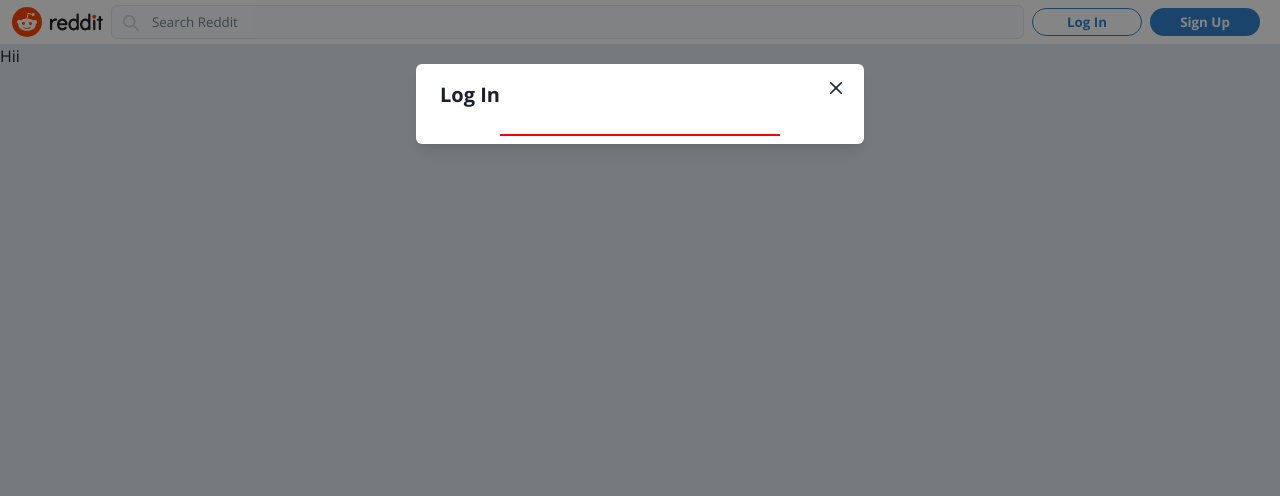
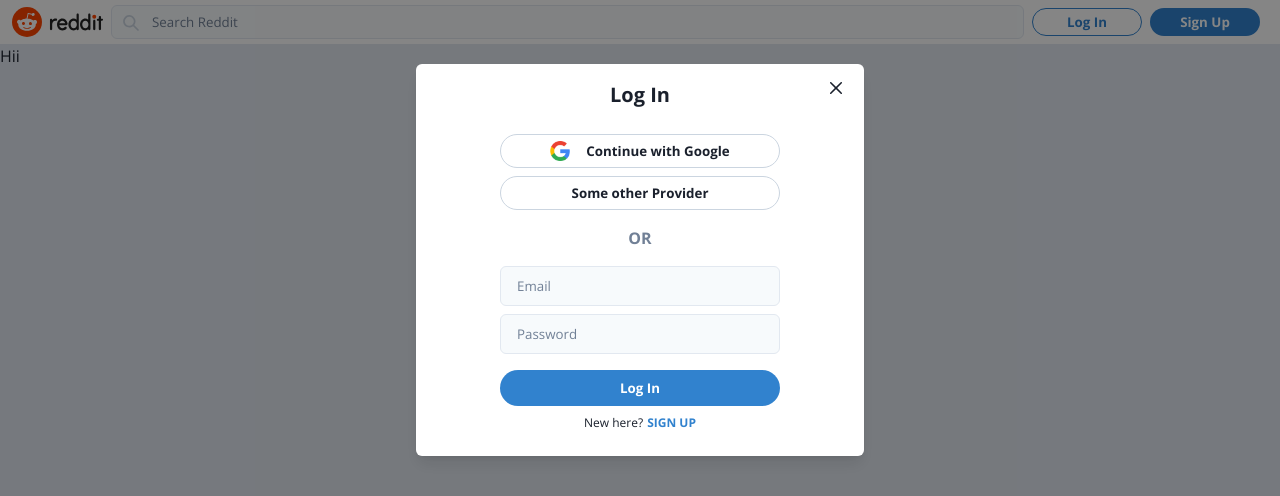
Before and after one commit to Nidhikumari-4/Reddit-clone, a Next.js app: page / in a window 1280 px wide. Both pictures are taken after a click on the button "Log In". Shown: the top 496 px of the page. Built offline with nearby package versions, Linux system fonts and the light colour scheme.

Commit message:
Created OAuthButtons and Login and SignUp

```diff
--- /dev/null
+++ b/src/components/Modal/Auth/AuthInputs.tsx
@@ -0,0 +1,20 @@
+import { authModalState } from "@/atoms/authModalAtom";
+import { Flex } from "@chakra-ui/react";
+import React from "react";
+import { useRecoilValue } from "recoil";
+import Login from "./Login";
+import Signup from "./Signup";
+
+type AuthInputsProps = {};
+
+const AuthInputs: React.FC<AuthInputsProps> = () => {
+  const modalState = useRecoilValue(authModalState);
+
+  return (
+    <Flex direction="column" align="center" width="100%" mt={4}>
+      {modalState.view === "login" && <Login />}
+      {modalState.view === "signup" && <Signup />}
+    </Flex>
+  );
+};
+export default AuthInputs;
--- a/src/components/Modal/Auth/AuthModal.tsx
+++ b/src/components/Modal/Auth/AuthModal.tsx
@@ -6,10 +6,13 @@
   ModalCloseButton,
   ModalBody,
   Flex,
+  Text,
 } from "@chakra-ui/react";
 import React from "react";
 import { useRecoilState } from "recoil";
 import { authModalState } from "../../../atoms/authModalAtom";
+import AuthInputs from "./AuthInputs";
+import OAuthButtons from "./OAuthButtons";
 
 const AuthModal: React.FC = () => {
   const [modalState, setModalStae] = useRecoilState(authModalState);
@@ -25,22 +28,30 @@
       <Modal isOpen={modalState.open} onClose={handleClose}>
         <ModalOverlay />
         <ModalContent>
-          <ModalHeader>
+          <ModalHeader textAlign="center">
             {modalState.view === "login" && "Log In"}
             {modalState.view === "signup" && "Sign Up"}
             {modalState.view === "resetPassword" && "Reset Password"}
           </ModalHeader>
           <ModalCloseButton />
-          <ModalBody display="flex" alignItems="center" justifyContent="center">
+          <ModalBody
+            display="flex"
+            flexDirection="column"
+            alignItems="center"
+            justifyContent="center"
+            pb={6}
+          >
             <Flex
               direction="column"
               align="center"
               justify="center"
               width="70%"
-              border="1px solid red"
             >
-              {/* <OAuthButtons /> */}
-              {/* <Authnput /> */}
+              <OAuthButtons />
+              <Text color="gray.500" fontWeight={700}>
+                OR
+              </Text>
+              <AuthInputs />
               {/* <ResetPassword /> */}
             </Flex>
           </ModalBody>
--- /dev/null
+++ b/src/components/Modal/Auth/Login.tsx
@@ -0,0 +1,85 @@
+import { authModalState } from "../../../atoms/authModalAtom";
+import { Button, Flex, Text, Input } from "@chakra-ui/react";
+import React, { useState } from "react";
+import { useSetRecoilState } from "recoil";
+
+type LoginProps = {};
+
+const Login: React.FC<LoginProps> = () => {
+  const setAuthModalState = useSetRecoilState(authModalState);
+  const [loginForm, setLoginForm] = useState({
+    email: "",
+    password: "",
+  });
+
+  //Firebase logic
+  const onSubmit = () => {};
+  const onChange = (event: React.ChangeEvent<HTMLInputElement>) => {
+    //update form state
+    setLoginForm((prev) => ({
+      ...prev,
+      [event.target.name]: event.target.value,
+    }));
+  };
+
+  return (
+    <form onSubmit={onSubmit}>
+      <Input
+        required
+        name="email"
+        placeholder="Email"
+        type="email"
+        onChange={onChange}
+        mb={2}
+        fontSize="10pt"
+        _placeholder={{ color: "gray.500" }}
+        _hover={{ bg: "white", border: "1px solid", borderColor: "blue.500" }}
+        _focus={{
+          outline: "none",
+          bg: "white",
+          border: "1px solid",
+          borderColor: "blue.500",
+        }}
+        bg="gray.50"
+      />
+      <Input
+        required
+        name="password"
+        placeholder="Password"
+        type="password"
+        onChange={onChange}
+        mb={2}
+        fontSize="10pt"
+        _placeholder={{ color: "gray.500" }}
+        _hover={{ bg: "white", border: "1px solid", borderColor: "blue.500" }}
+        _focus={{
+          outline: "none",
+          bg: "white",
+          border: "1px solid",
+          borderColor: "blue.500",
+        }}
+        bg="gray.50"
+      />
+      <Button width="100%" height="36px" mt={2} mb={2} type="submit">
+        Log In
+      </Button>
+      <Flex fontSize="9pt" justifyContent="center">
+        <Text mr={1}>New here?</Text>
+        <Text
+          color="blue.500"
+          fontWeight={700}
+          cursor="pointer"
+          onClick={() =>
+            setAuthModalState((prev) => ({
+              ...prev,
+              view: "signup",
+            }))
+          }
+        >
+          SIGN UP
+        </Text>
+      </Flex>
+    </form>
+  );
+};
+export default Login;
--- /dev/null
+++ b/src/components/Modal/Auth/OAuthButtons.tsx
@@ -0,0 +1,15 @@
+import { Button, Flex, Image } from "@chakra-ui/react";
+import React from "react";
+
+const OAuthButtons: React.FC = () => {
+  return (
+    <Flex direction="column" width="100%" mb={4}>
+      <Button variant="oauth" mb={2}>
+        <Image src="/assets/googlelogo.png" height="20px" mr={4} />
+        Continue with Google
+      </Button>
+      <Button variant="oauth">Some other Provider</Button>
+    </Flex>
+  );
+};
+export default OAuthButtons;
--- /dev/null
+++ b/src/components/Modal/Auth/Signup.tsx
@@ -0,0 +1,102 @@
+import { authModalState } from "@/atoms/authModalAtom";
+import { Input, Button, Text, Flex } from "@chakra-ui/react";
+import React, { useState } from "react";
+import { useSetRecoilState } from "recoil";
+
+const Signup: React.FC = () => {
+  const setAuthModalState = useSetRecoilState(authModalState);
+  const [SignUpForm, setSignUpForm] = useState({
+    email: "",
+    password: "",
+    confirmPassword: "",
+  });
+
+  //Firebase logic
+  const onSubmit = () => {};
+  const onChange = (event: React.ChangeEvent<HTMLInputElement>) => {
+    //update form state
+    setSignUpForm((prev) => ({
+      ...prev,
+      [event.target.name]: event.target.value,
+    }));
+  };
+
+  return (
+    <form onSubmit={onSubmit}>
+      <Input
+        required
+        name="email"
+        placeholder="Email"
+        type="email"
+        onChange={onChange}
+        mb={2}
+        fontSize="10pt"
+        _placeholder={{ color: "gray.500" }}
+        _hover={{ bg: "white", border: "1px solid", borderColor: "blue.500" }}
+        _focus={{
+          outline: "none",
+          bg: "white",
+          border: "1px solid",
+          borderColor: "blue.500",
+        }}
+        bg="gray.50"
+      />
+      <Input
+        required
+        name="password"
+        placeholder="Password"
+        type="password"
+        onChange={onChange}
+        mb={2}
+        fontSize="10pt"
+        _placeholder={{ color: "gray.500" }}
+        _hover={{ bg: "white", border: "1px solid", borderColor: "blue.500" }}
+        _focus={{
+          outline: "none",
+          bg: "white",
+          border: "1px solid",
+          borderColor: "blue.500",
+        }}
+        bg="gray.50"
+      />
+      <Input
+        required
+        name="confirmPassword"
+        placeholder="Confirm Password"
+        type="confirmPassword"
+        onChange={onChange}
+        mb={2}
+        fontSize="10pt"
+        _placeholder={{ color: "gray.500" }}
+        _hover={{ bg: "white", border: "1px solid", borderColor: "blue.500" }}
+        _focus={{
+          outline: "none",
+          bg: "white",
+          border: "1px solid",
+          borderColor: "blue.500",
+        }}
+        bg="gray.50"
+      />
+      <Button width="100%" height="36px" mt={2} mb={2} type="submit">
+        SIGN UP
+      </Button>
+      <Flex fontSize="9pt" justifyContent="center">
+        <Text mr={1}>Already a member?</Text>
+        <Text
+          color="blue.500"
+          fontWeight={700}
+          cursor="pointer"
+          onClick={() =>
+            setAuthModalState((prev) => ({
+              ...prev,
+              view: "login",
+            }))
+          }
+        >
+          LOG IN
+        </Text>
+      </Flex>
+    </form>
+  );
+};
+export default Signup;
```
